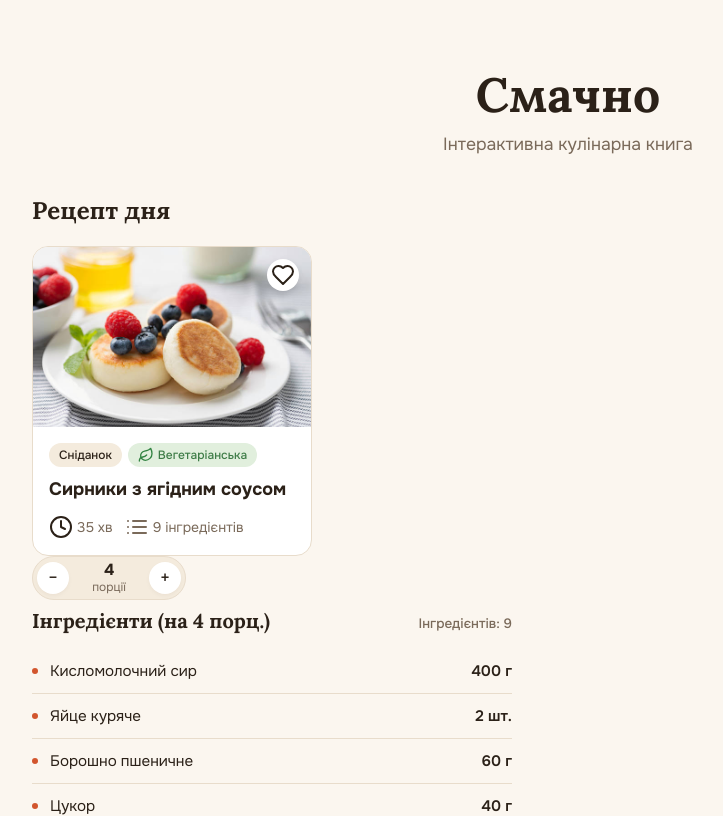
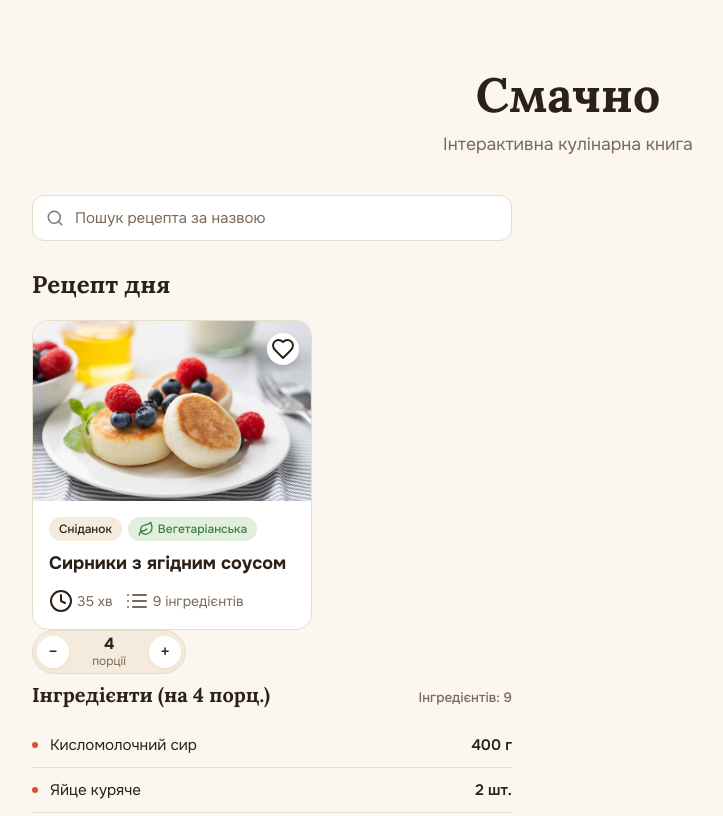
Before and after one commit to reshetovadarina/Smachno, a Vue app: page / in a window 1280 px wide. Shown: the top 816 px of the page, without its empty margins (32-755 px from the left). Built offline with nearby package versions, Linux system fonts and the light colour scheme.

Commit message:
add searchQuery ref with console logging watcher

```diff
--- a/src/App.vue
+++ b/src/App.vue
@@ -4,7 +4,19 @@ import iconHeart from './icons/heart.svg'
 import iconLeaf from './icons/leaf.svg'
 import iconClock from './icons/clock.svg'
 import iconList from './icons/list.svg'
+import iconSearch from './icons/search.svg'
+import iconClose from './icons/close.svg'
 import imgSyrnyky from './syrnyky.jpg'
+
+const searchQuery = ref('')
+
+const clearSearch = () => {
+  searchQuery.value = ''
+}
+
+watch(searchQuery, (newQuery) => {
+  console.log('Пошуковий запит:', newQuery)
+})
 
 const STORAGE_KEY = 'smachno-portions'
 
@@ -70,6 +82,26 @@ const ingredientsCountLabel = computed(() => {
     </header>
 
         <main class="recipe-section">
+        <div class="search-wrapper">
+        <img :src="iconSearch" alt="Пошук" class="search-icon-left" />
+
+        <input
+          v-model="searchQuery"
+          type="text"
+          placeholder="Пошук рецепта за назвою"
+          class="search-input"
+        />
+
+        <button
+          v-if="searchQuery"
+          @click="clearSearch"
+          type="button"
+          class="search-clear-btn"
+          aria-label="Очистити пошук"
+        >
+          <img :src="iconClose" alt="Очистити" class="search-icon-close" />
+        </button>
+      </div>
       <h2 class="section-title">Рецепт дня</h2>
 
       <div class="recipe-of-day-wrapper"></div>
--- a/src/main.css
+++ b/src/main.css
@@ -290,3 +290,70 @@ body {
   color: var(--text-primary);
   white-space: nowrap;
 }
+
+.search-wrapper {
+  position: relative;
+  width: 100%;
+  max-width: 480px;
+  margin-bottom: 28px;
+  display: flex;
+  align-items: center;
+}
+
+.search-icon-left {
+  position: absolute;
+  left: 14px;
+  width: 18px;
+  height: 18px;
+  pointer-events: none;
+  opacity: 0.6;
+}
+
+.search-input {
+  width: 100%;
+  padding: 12px 40px 12px 42px;
+  font-family: var(--font-text);
+  font-size: 0.95rem;
+  color: var(--text-primary);
+  background-color: var(--bg-surface);
+  border: 1px solid var(--border-default);
+  border-radius: 12px;
+  outline: none;
+  transition: border-color 0.2s;
+}
+
+.search-input::placeholder {
+  color: var(--text-muted);
+}
+
+.search-input:focus {
+  border-color: var(--accent-default);
+}
+
+.search-clear-btn {
+  position: absolute;
+  right: 12px;
+  background: transparent;
+  border: none;
+  width: 24px;
+  height: 24px;
+  display: flex;
+  align-items: center;
+  justify-content: center;
+  cursor: pointer;
+  border-radius: 50%;
+  opacity: 0.6;
+  transition:
+    opacity 0.2s,
+    background-color 0.2s;
+}
+
+.search-clear-btn:hover {
+  opacity: 1;
+  background-color: var(--bg-subtle);
+}
+
+.search-icon-close {
+  width: 16px;
+  height: 16px;
+}
```
Also changed, not shown: src/icons/close.svg (added), src/icons/search.svg (added).
